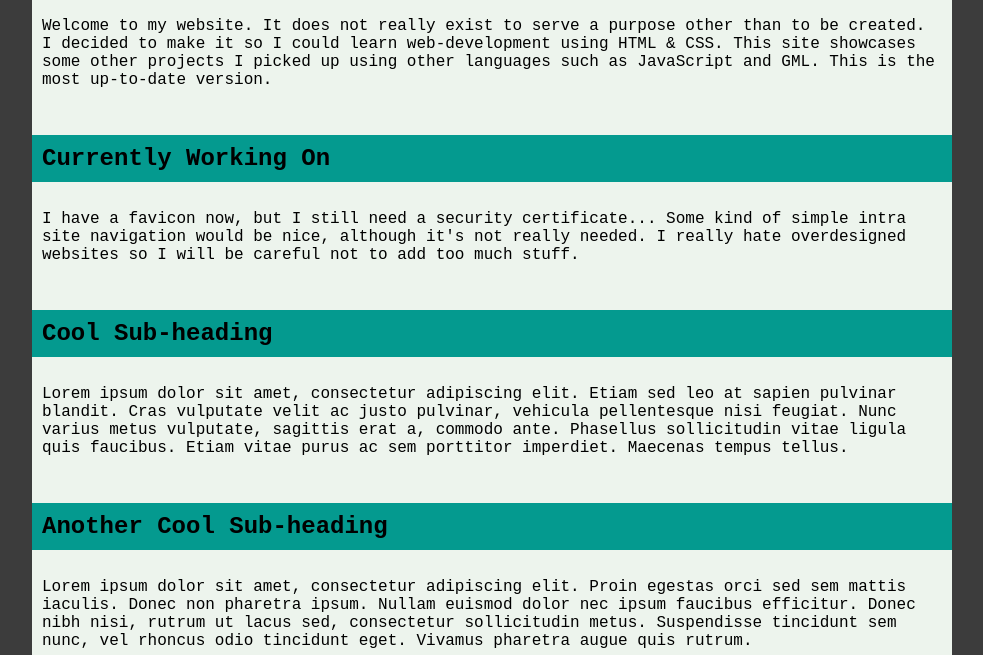
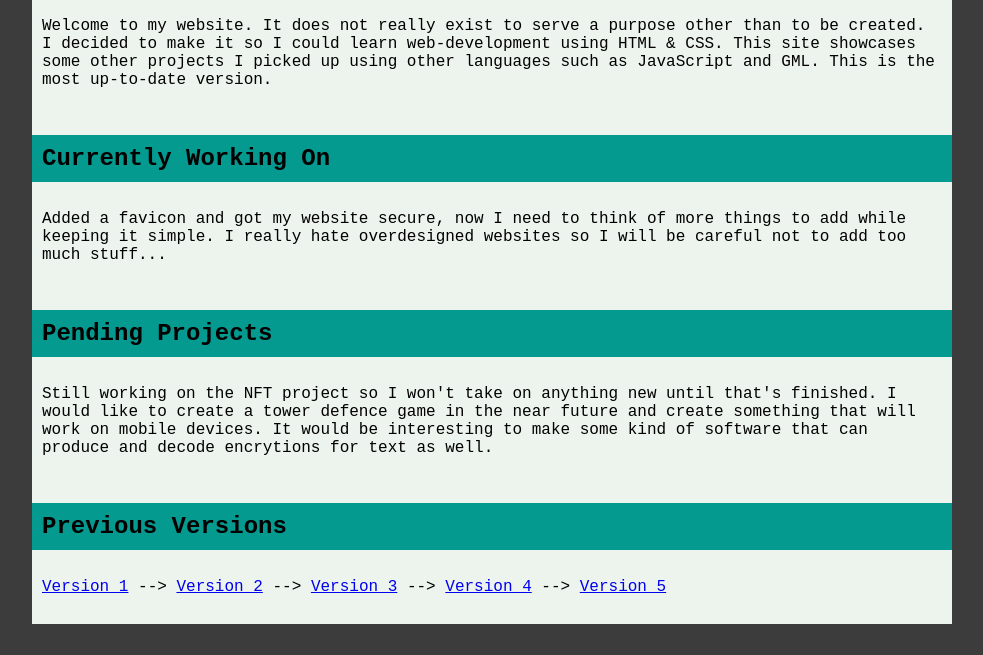
Before and after one commit to Eziprez/Eziprez.github.io, a plain HTML site: page index.html in a window 1280 px wide. Shown: the part 145-800 px from the top of the page, without its empty margins (148-1131 px from the left). Drawn offline with Linux system fonts and the light colour scheme.

Commit message:
Update index.html

```diff
--- a/index.html
+++ b/index.html
@@ -98,8 +98,7 @@ using HTML & CSS. This site showcases some other projects I picked up using othe
 
 </h1>
 
-<p><br> I have a favicon now, but I still need a security certificate... Some kind of simple intra site navigation
-would be nice, although it's not really needed. I really hate overdesigned websites so I will be careful not to add too much stuff. <br><br><br></p>
+<p><br> Added a favicon and got my website secure, now I need to think of more things to add while keeping it simple. I really hate overdesigned websites so I will be careful not to add too much stuff... <br><br><br></p>
 
 <!--<ul>
 
@@ -108,16 +107,17 @@ would be nice, although it's not really needed. I really hate overdesigned websi
 
 </ul>-->
 
-<h2> <a name="1"> Cool Sub-heading </a> </h2>
-<p> <br>Lorem ipsum dolor sit amet, consectetur adipiscing elit. Etiam sed leo at sapien pulvinar blandit. Cras vulputate velit ac justo pulvinar, vehicula pellentesque nisi feugiat. Nunc varius metus vulputate, sagittis erat a, commodo ante. Phasellus sollicitudin vitae ligula quis faucibus. Etiam vitae purus ac sem porttitor imperdiet. Maecenas tempus tellus.
+<h2> <a name="1"> Pending Projects </a> </h2>
+<p> <br> Still working on the NFT project so I won't take on anything new until that's finished. I would like to create a tower defence game in the near future and
+create something that will work on mobile devices. It would be interesting to make some kind of software that can produce and decode encrytions for text as well.
 <br>
 <br>
 <br>
 </p>
 
 
-<h2> <a name="2"> Another Cool Sub-heading </a> </h2>
-<p> <br>Lorem ipsum dolor sit amet, consectetur adipiscing elit. Proin egestas orci sed sem mattis iaculis. Donec non pharetra ipsum. Nullam euismod dolor nec ipsum faucibus efficitur. Donec nibh nisi, rutrum ut lacus sed, consectetur sollicitudin metus. Suspendisse tincidunt sem nunc, vel rhoncus odio tincidunt eget. Vivamus pharetra augue quis rutrum.<br><br> </p>
+<h2> <a name="2"> Previous Versions </a> </h2>
+<p> <br> <a href="SITE1.html">Version 1</a>&nbsp-->&nbsp<a href="SITE2.html">Version 2</a>&nbsp-->&nbsp<a href="SITE3.html">Version 3</a>&nbsp-->&nbsp<a href="SITE4.html">Version 4</a>&nbsp-->&nbsp<a href="SITE5.html">Version 5</a><br><br> </p>
 <br>
 <br>
 <div id="grad1"></div>
```
